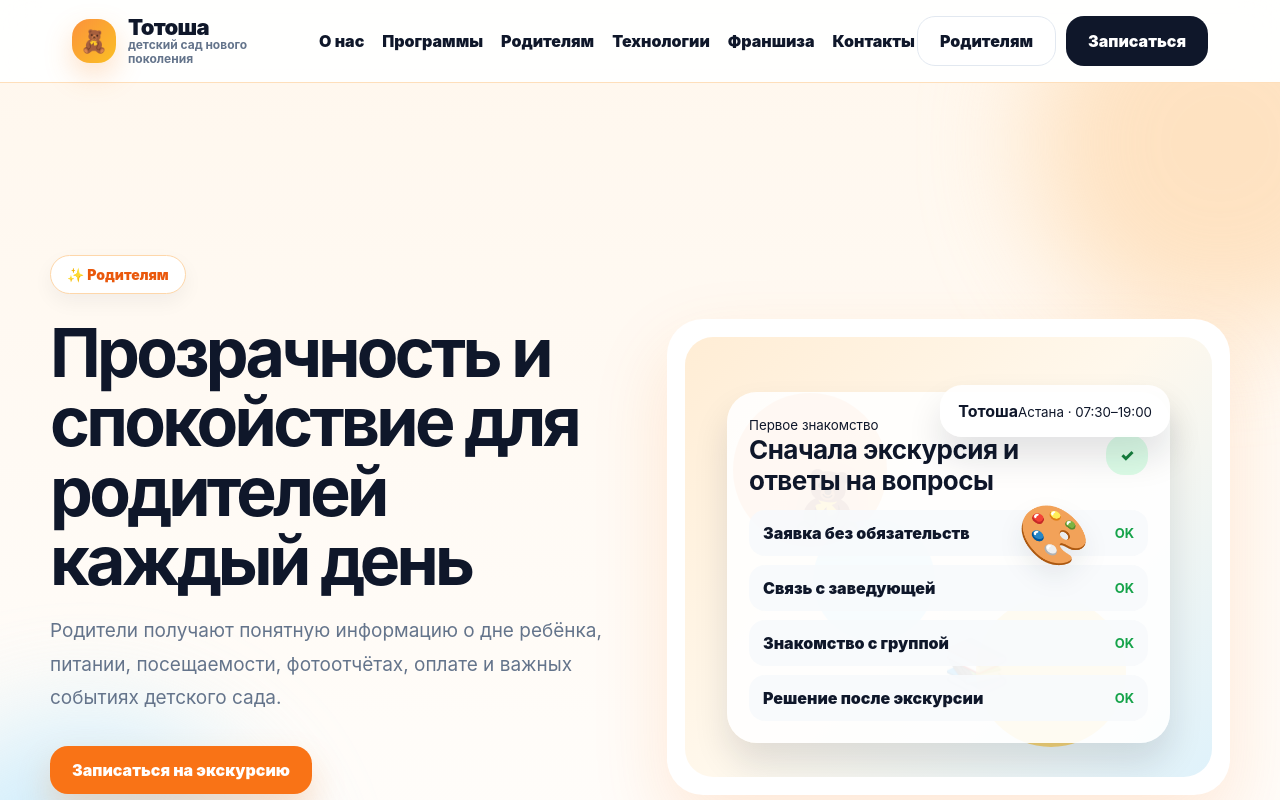
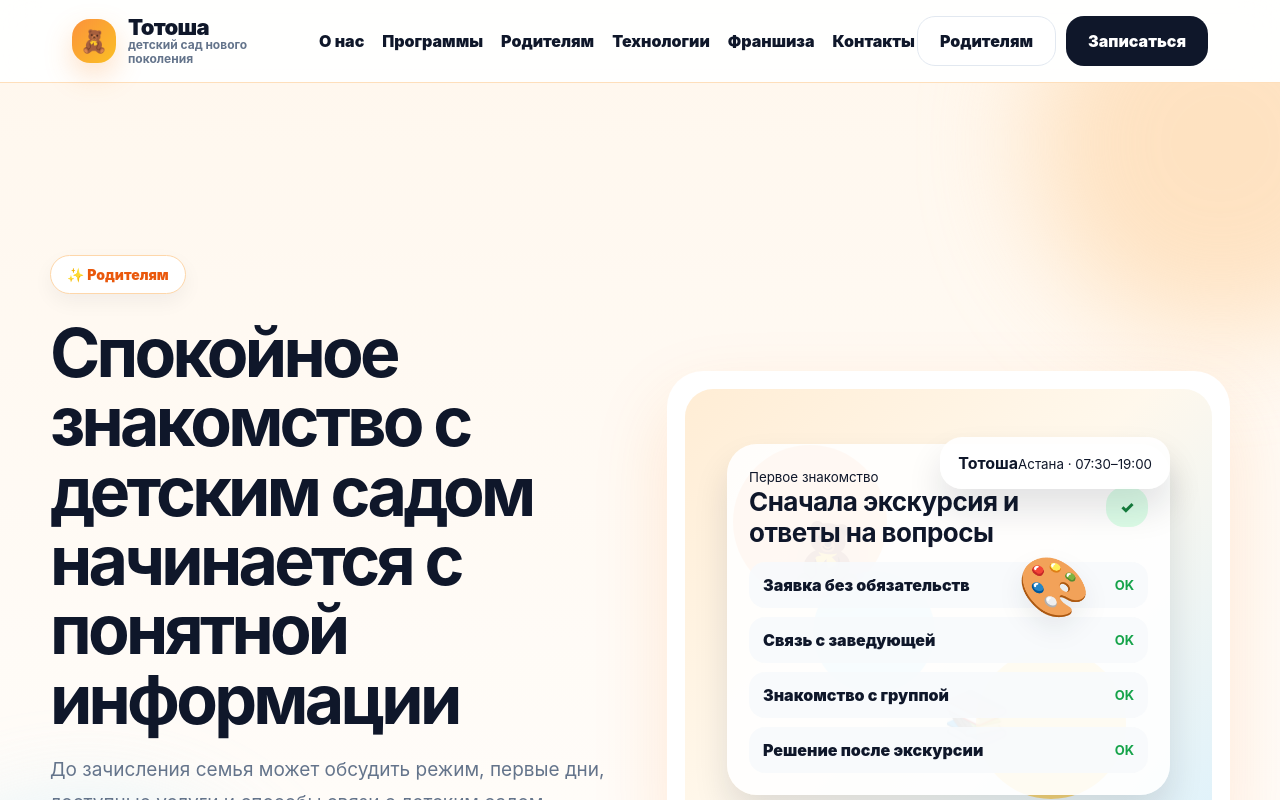
Before and after one commit to nexora-kz/totosha, a Next.js app: page /parents in a window 1280 px wide. Shown: the top 800 px of the page. Built offline with nearby package versions, Linux system fonts and the light colour scheme.

Commit message:
TOTOSHA v075: simplify parent information

```diff
--- a/app/parents/page.tsx
+++ b/app/parents/page.tsx
@@ -3,7 +3,7 @@ import { SeoLanding } from '../../components/SeoLanding';
 
 export const metadata: Metadata = {
   title: 'Информация для родителей — детский сад Тотоша',
-  description: 'Для родителей в Тотоша: видеонаблюдение, посещаемость, питание, фотоотчёты, уведомления, оплата и связь с детским садом через цифровой кабинет.',
+  description: 'Информация для родителей о знакомстве с Тотоша, режиме, связи и развитии цифровых сервисов.',
   alternates: { canonical: '/parents' },
 };
 
@@ -11,42 +11,46 @@ export default function ParentsSeoPage() {
   return (
     <SeoLanding
       eyebrow="Родителям"
-      title="Прозрачность и спокойствие для родителей каждый день"
-      description="Родители получают понятную информацию о дне ребёнка, питании, посещаемости, фотоотчётах, оплате и важных событиях детского сада."
+      title="Спокойное знакомство с детским садом начинается с понятной информации"
+      description="До зачисления семья может обсудить режим, первые дни, доступные услуги и способы связи с детским садом."
       bullets={[
-        'Фотоотчёты и важные моменты дня',
-        'Уведомления о приходе и уходе',
-        'Информация о питании и режиме',
-        'Удобная оплата и история начислений',
-        'Быстрая связь с детским садом',
-        'Постепенная и спокойная адаптация',
+        'Экскурсия до принятия решения',
+        'Режим работы с 07:30 до 19:00',
+        'Полдня и полный день',
+        'Телефон и WhatsApp для связи',
+        'Публичные материалы в Instagram и фотоархиве',
+        'Цифровые сервисы запускаются поэтапно',
       ]}
       details={[
         {
-          title: 'Спокойная адаптация',
-          text: 'Первые дни в детском саду важны для ребёнка и родителей. Мы делаем адаптацию постепенной, мягкой и понятной.',
+          title: 'Первое знакомство',
+          text: 'Заведующая уточняет вопросы семьи и согласовывает удобное время экскурсии.',
         },
         {
-          title: 'Связь без потери сообщений',
-          text: 'Заявки и обращения с сайта приходят в Telegram, а WhatsApp остаётся быстрым каналом личного общения с заведующей.',
+          title: 'Первые посещения',
+          text: 'Подходящий формат обсуждается индивидуально после знакомства с группой.',
         },
         {
-          title: 'Понятная информация о ребёнке',
-          text: 'В цифровой системе можно развивать учёт посещаемости, питания, оплат, особенностей ребёнка, фотоотчётов и уведомлений.',
+          title: 'Связь с детским садом',
+          text: 'До запуска приложения основными каналами остаются телефон, WhatsApp и личное общение.',
         },
         {
-          title: 'Безопасность и доверие',
-          text: 'Видеонаблюдение, прозрачные процессы и аккуратная коммуникация помогают родителям быть спокойнее каждый день.',
+          title: 'Цифровая экосистема',
+          text: 'Уведомления, закрытые материалы, документы и оплаты подключаются только после тестирования.',
         },
       ]}
       faq={[
         {
-          question: 'Как записаться на экскурсию?',
-          answer: 'Оставьте заявку на сайте, напишите в WhatsApp или позвоните по номеру +7 (776) 700-29-29.',
+          question: 'Обязывает ли заявка к зачислению?',
+          answer: 'Нет. Сначала консультация и экскурсия, затем семья принимает решение.',
         },
         {
-          question: 'Есть ли связь через Telegram?',
-          answer: 'Да. У Тотоша есть официальный Telegram-канал @totoshakids, а внутренние заявки приходят ответственным сотрудникам.',
+          question: 'Как быстро связаться с Тотоша?',
+          answer: 'Позвоните или напишите в WhatsApp по номеру +7 (776) 700-29-29.',
+        },
+        {
+          question: 'Цифровой кабинет уже открыт?',
+          answer: 'Нет. Он готовится к ограниченному пилоту и будет запускаться поэтапно.',
         },
       ]}
     />
```
